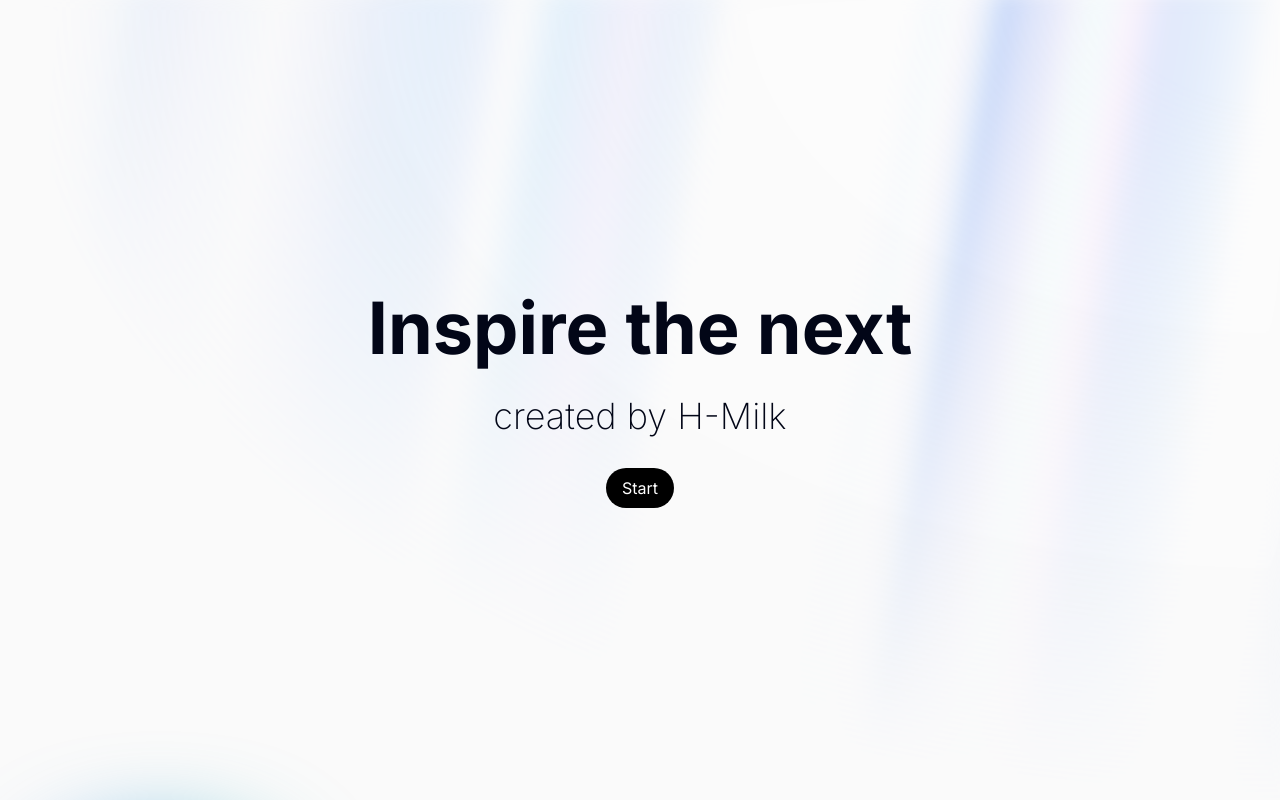
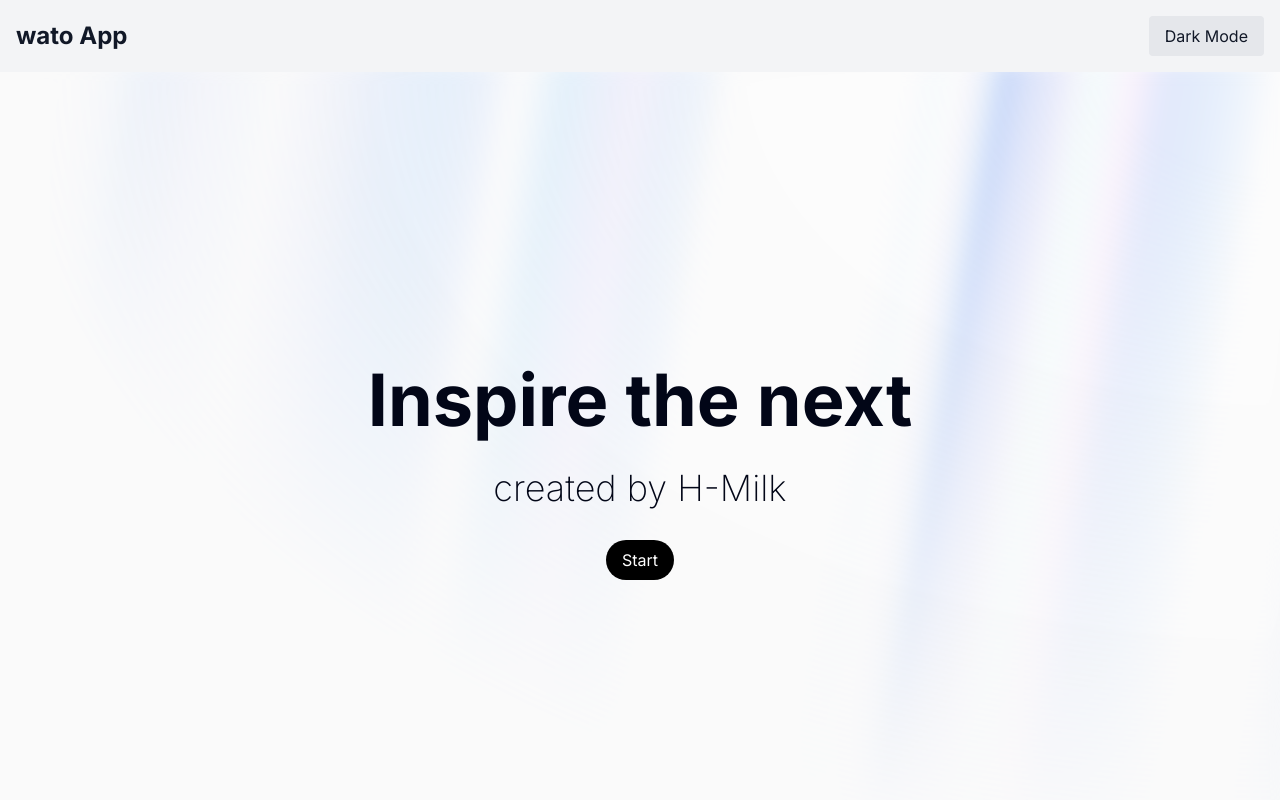
Before and after one commit to tasukuwato/AceternityUI-test, a Next.js app: page / in a window 1280 px wide. Shown: the top 800 px of the page. Built offline with nearby package versions, Linux system fonts and the light colour scheme.

Commit message:
feat: add header.tsx

```diff
--- a/src/app/page.tsx
+++ b/src/app/page.tsx
@@ -1,12 +1,14 @@
 "use client";
 
 import React from "react";
+import Header from "@/components/header";
 import { MeteorsDemo } from "@/components/ui/meteor";
 import { AuroraBackgroundDemo } from "@/components/ui/aurora-bg";
 
 const Page = () => {
   return (
   <>
+    <Header />
     <AuroraBackgroundDemo />;
     <MeteorsDemo />;
   </>
--- /dev/null
+++ b/src/components/header.tsx
@@ -0,0 +1,36 @@
+// src/components/header.tsx
+"use client";
+
+import React, { useState, useEffect } from "react";
+
+const Header = () => {
+  const [darkMode, setDarkMode] = useState(false);
+
+  useEffect(() => {
+    if (darkMode) {
+      document.documentElement.classList.add('dark');
+    } else {
+      document.documentElement.classList.remove('dark');
+    }
+  }, [darkMode]);
+
+  const toggleDarkMode = () => {
+    setDarkMode(!darkMode);
+  };
+
+  return (
+    <header className="bg-gray-100 dark:bg-gray-800 p-4">
+      <div className="container mx-auto flex justify-between items-center">
+        <h1 className="text-2xl font-bold text-gray-900 dark:text-white">wato App</h1>
+        <button
+          onClick={toggleDarkMode}
+          className="bg-gray-200 dark:bg-gray-600 text-gray-900 dark:text-white px-4 py-2 rounded"
+        >
+          {darkMode ? 'Light Mode' : 'Dark Mode'}
+        </button>
+      </div>
+    </header>
+  );
+};
+
+export default Header;
```
